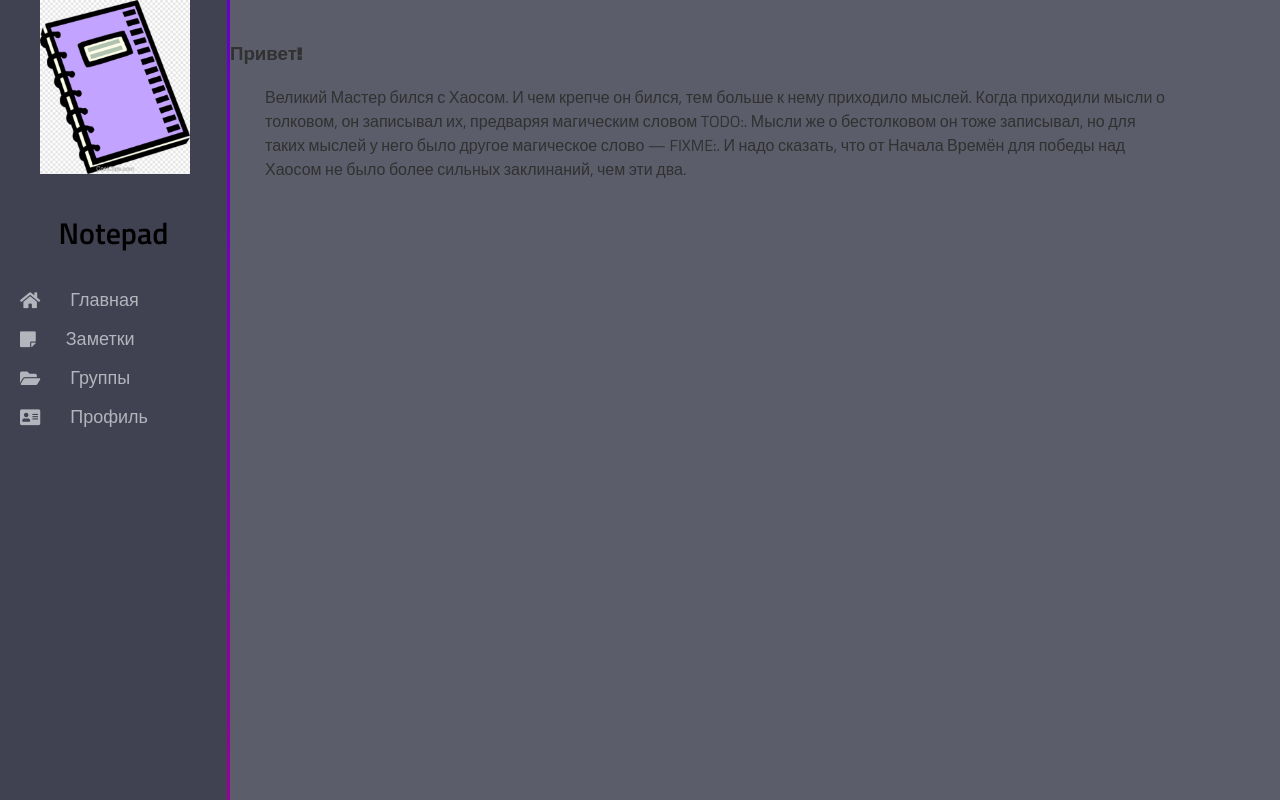
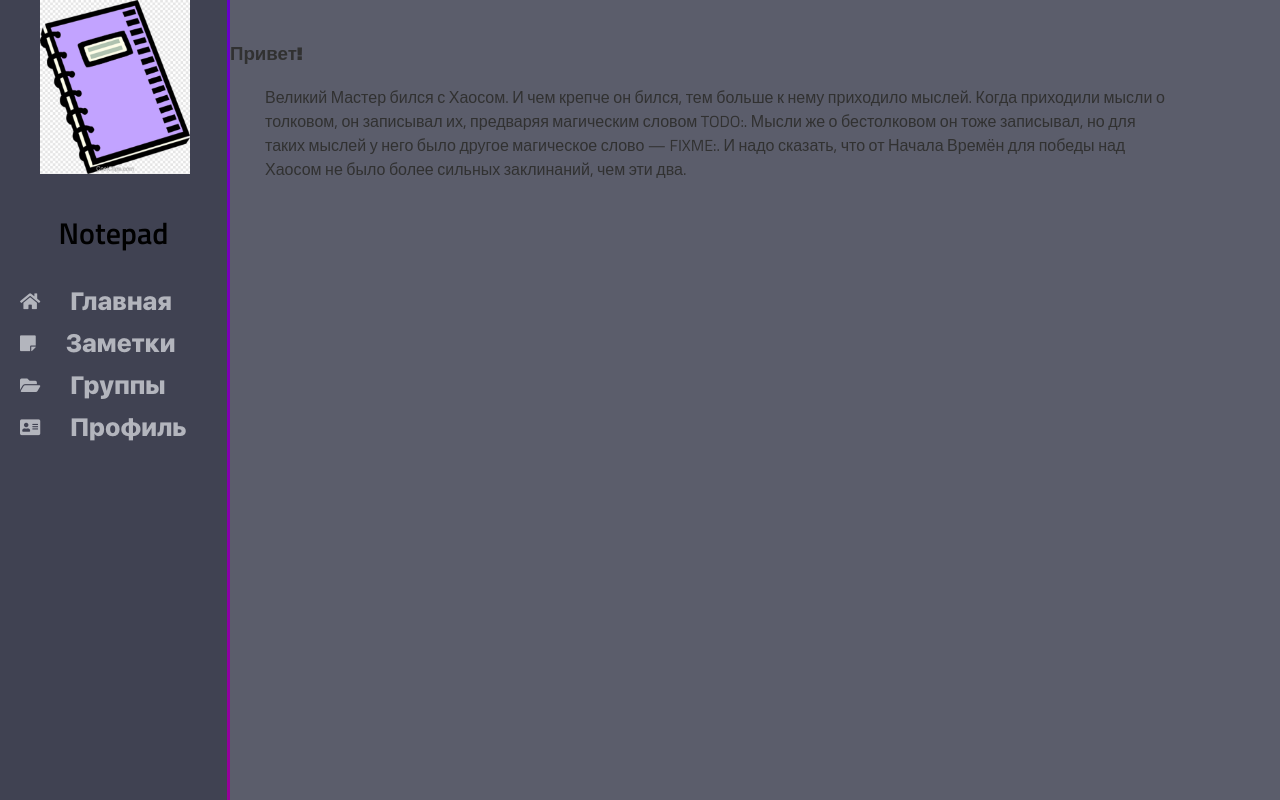
Before and after one commit to SergeyLis82/django-notepad, a Django app: page / in a window 1280 px wide. Run offline with Django 3.2, Linux system fonts and the light colour scheme; some libraries are stand-ins or nearby versions.

Commit message:
Update templates

```diff
--- a/groups/templates/groups/group.html
+++ b/groups/templates/groups/group.html
@@ -1,6 +1,6 @@
 {% extends 'main/_layout.html' %}
 
-{% block title %}{{ title }}{% endblock %}
+{% block title %}{{ title }} - {{group.groupname}}{% endblock %}
 
 {% block content %}
   <div class="heading">
@@ -22,11 +22,9 @@
       </div>
       <div class="card-body">
         <p class="card-text">{{ group.groupdescription|linebreaksbr }}</p>
+        <p class="card-text-secondary">Создано: {{ group.date_create }}</p>
         {% if group.date_update %}
-        <p class="card-text-secondary">Создано: {{ group.date_create }}</p>
         <p class="card-text-secondary">Обновлено: {{ group.date_update }}</p>
-        {% else %}
-        <p class="card-text-secondary">Создано: {{ group.date_create }}</p>
         {% endif %}
       </div>
     </div>
--- a/main/static/main/css/main.css
+++ b/main/static/main/css/main.css
@@ -49,6 +49,8 @@ html, body {
 }
 
 .menuItem .entry {
+    font-family: 'SF UI Display Heavy';
+    font-size: 25px;
     padding-left: 30px;
 }
 
@@ -255,3 +257,13 @@ main .features p {max-width: 900px; margin: 10px auto;}
     width: 90%;
     margin-top: 30px;
 }*/
+
+@font-face {
+    font-family: 'PT Sans Bold Italic';
+    src: url("/static/main/fonts/PT_Sans_Bold_Italic.ttf");
+}
+
+@font-face {
+    font-family: 'SF UI Display Heavy';
+    src: url('/static/main/fonts/SF-UI-Display-Heavy.otf');
+    }
--- a/notes/templates/notes/note.html
+++ b/notes/templates/notes/note.html
@@ -1,6 +1,6 @@
 {% extends 'main/_layout.html' %}
 
-{% block title %}{{ title }}{% endblock %}
+{% block title %}{{ title }} - {{note.title}}{% endblock %}
 
 {% block content %}
   <div class="heading">
@@ -22,11 +22,9 @@
       </div>
       <div class="card-body">
         <p class="card-text">{{ note.full_text|safe }}</p>
+        <p class="card-text-secondary">Создано: {{ note.date_create }}</p>
         {% if note.date_update %}
-        <p class="card-text-secondary">Создано: {{ note.date_create }}</p>
         <p class="card-text-secondary">Обновлено: {{ note.date_update }}</p>
-        {% else %}
-        <p class="card-text-secondary">Создано: {{ note.date_create }}</p>
         {% endif %}
       </div>
     </div>
```
Also changed, not shown: main/static/main/fonts/PT_Sans_Bold_Italic.ttf (added), main/static/main/fonts/SF-UI-Display-Heavy.otf (added).
